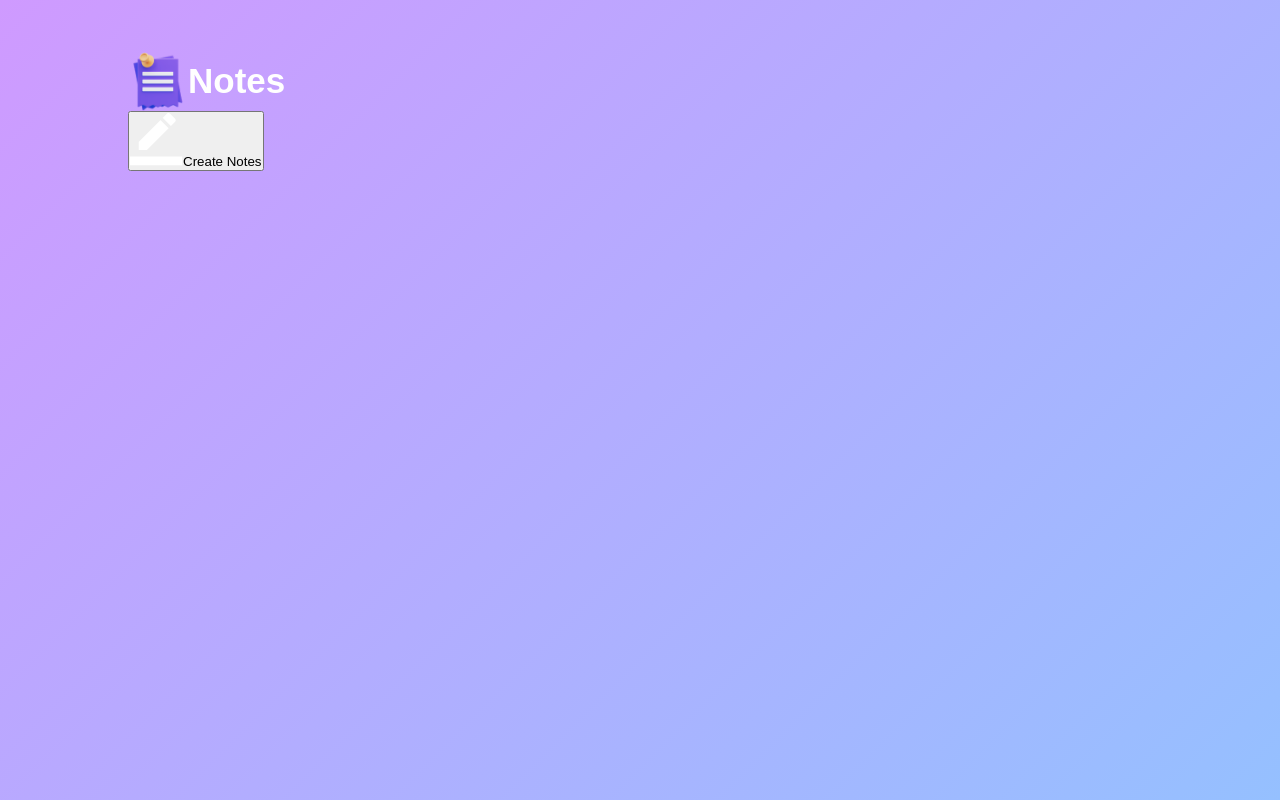
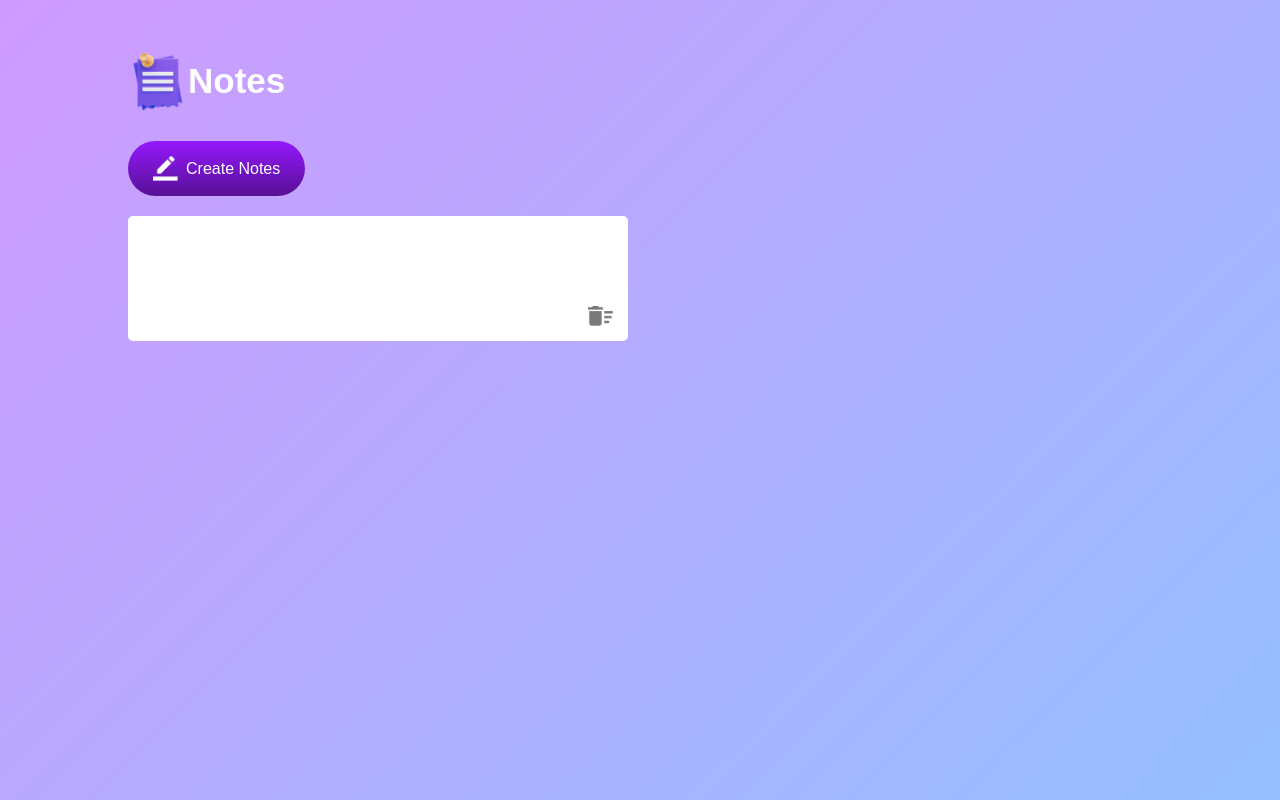
Before and after one commit to DeepakSRawat/javascript-paractice-projects, a plain HTML site: page Notes App/index.html in a window 1280 px wide. Both pictures are taken after a click on the button "Create Notes". Drawn offline with Linux system fonts and the light colour scheme.

Commit message:
start a new practice app

```diff
--- /dev/null
+++ b/Age Calculator App/styles.css
@@ -0,0 +1,6 @@
+*{
+    margin: 0;
+    padding: 0;
+    box-sizing: border-box;
+    font-family:;
+}
--- a/Notes App/index.html
+++ b/Notes App/index.html
@@ -10,7 +10,13 @@
     <div class="container">
 
         <h1><img src="assets/notes.png" alt="logo">Notes</h1>
-        <button><img src="assets/edit.png" alt="">Create Notes</button>
+        <button class="btn"><img src="assets/edit.png" alt="">Create Notes</button>
+        <div class="notes-container">
+            <!-- <p contenteditable="true" class="input-box">
+                <img src="assets/delete.png" alt="delete">
+            </p> -->
+        </div>
     </div>
+    <script src="script.js"></script>
 </body>
 </html>
--- /dev/null
+++ b/Notes App/script.js
@@ -0,0 +1,45 @@
+const notesContainer = document.querySelector(".notes-container");
+const createNote = document.querySelector(".btn")
+let notes = document.querySelectorAll(".input-box");
+
+function showNotes(){
+    notesContainer.innerHTML = localStorage.getItem("notes");
+}
+
+showNotes();
+
+function updateStorage(){
+    localStorage.setItem("notes", notesContainer.innerHTML)
+}
+
+createNote.addEventListener("click", function() {
+    let inputBox = document.createElement("p");
+    let img = document.createElement("img");
+    inputBox.className = "input-box";
+    inputBox.setAttribute("contenteditable","true");
+    img.src = "assets/delete.png";
+    notesContainer.appendChild(inputBox).appendChild(img);
+});
+
+notesContainer.addEventListener("click", function(e) {
+    if(e.target.tagName === "IMG"){
+        e.target.parentNode.remove();
+        updateStorage();
+    }
+    else if(e.target.tagName === "P"){
+        notes = document.querySelectorAll(".input-box");
+        notes.forEach(nt=>{
+            nt.onkeyup = function(){
+                updateStorage();
+            }
+        })
+    }
+
+});
+
+document.addEventListener("keydown", function(e) {
+    if(e.key === "Enter"){
+        document.execCommand("insertLineBreak");
+        event.preventDefault();
+    }
+} );
--- a/Notes App/style.css
+++ b/Notes App/style.css
@@ -21,3 +21,41 @@
 .container h1 img{
     width: 60px;
 }
+.container button img{
+    width: 25px;
+    margin-right: 8px;
+}
+
+.container button{
+    display: flex;
+    align-items: center;
+    padding: 15px 25px;
+    margin: 30px 0 20px;
+    border-radius: 40px;
+    /* outline: none; */
+    color: #fff;
+    background:linear-gradient(#9418fd, #571094);
+    border: none;
+    cursor: pointer;
+    font-size: 16px;
+
+}
+.input-box{
+    position: relative;
+    width:100%;
+    max-width: 500px;
+    min-height: 125px;
+    color:#333;
+    padding: 15px;
+    background: #fff;
+    outline: none;
+    border-radius: 5px;
+    margin: 20px 0;
+}
+.input-box img  {
+    position: absolute;
+    bottom: 15px;
+    right: 15px;
+    width: 25px;
+    cursor: pointer;
+}
```
Also changed, not shown: Age Calculator App/index.html (added, +12 -0 lines).
